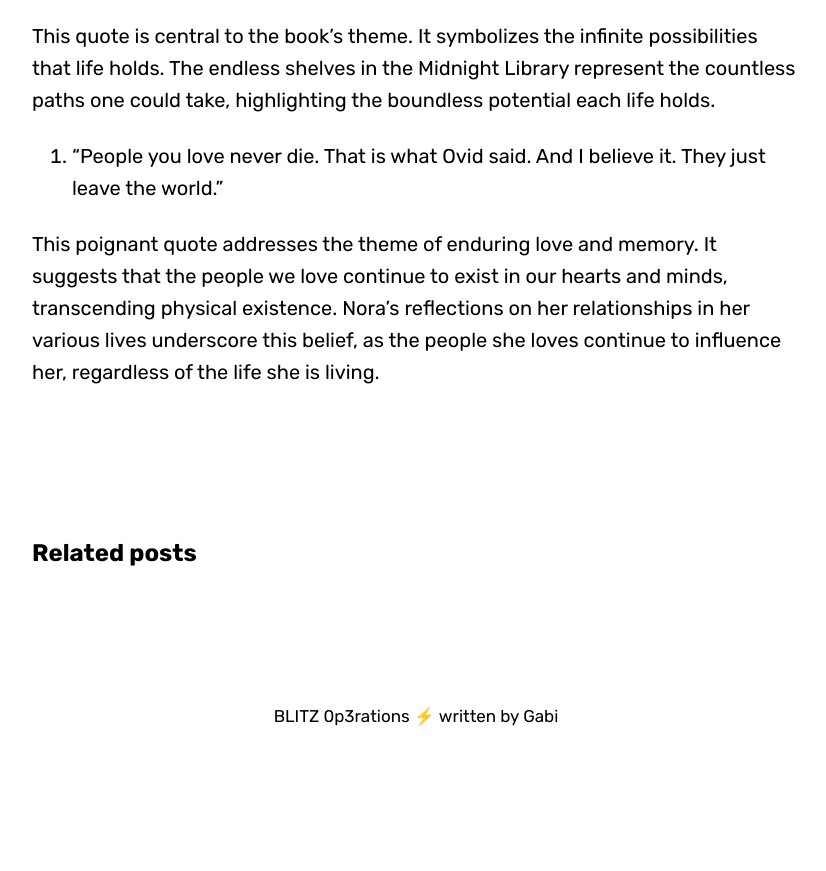
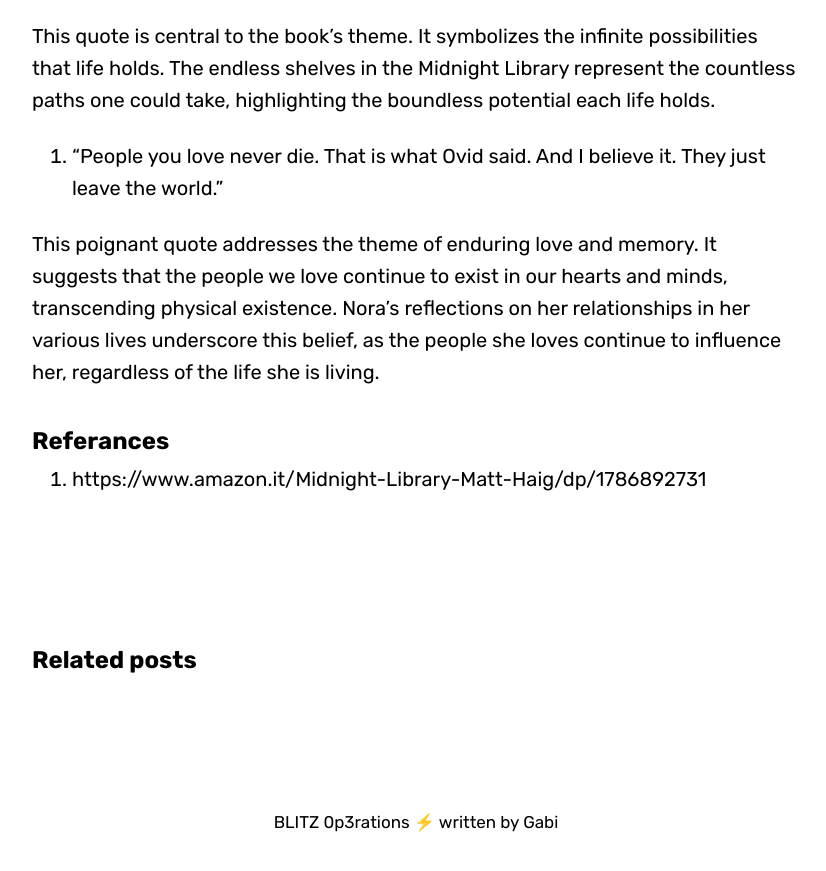
Before and after one commit to blitz0p3rations/blitz0p3rations.github.io, a Jekyll site: the page built from _posts/2023-12-30-The-Midnight-Book-Library.md, in a window 1280 px wide and 900 px high, scrolled down 2664 px. Shown: the top 871 px of the window, without its empty margins (224-1050 px from the left). Built offline with Jekyll 4.4.1, drawn with Linux system fonts in a browser that asks for light colours; some web fonts are replaced; before the commit the page ends 3458 px from its top, so only the background shows below that.

Commit message:
Update 2023-12-30-The-Midnight-Book-Library.md

```diff
--- a/_posts/2023-12-30-The-Midnight-Book-Library.md
+++ b/_posts/2023-12-30-The-Midnight-Book-Library.md
@@ -35,3 +35,6 @@ This quote is central to the book’s theme. It symbolizes the infinite possibil
 5. "People you love never die. That is what Ovid said. And I believe it. They just leave the world."
 
 This poignant quote addresses the theme of enduring love and memory. It suggests that the people we love continue to exist in our hearts and minds, transcending physical existence. Nora’s reflections on her relationships in her various lives underscore this belief, as the people she loves continue to influence her, regardless of the life she is living.
+
+## Referances
+1. https://www.amazon.it/Midnight-Library-Matt-Haig/dp/1786892731
```
